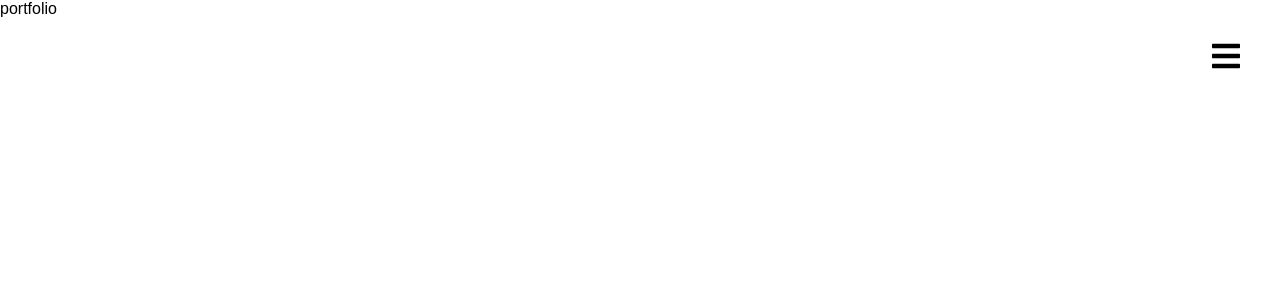
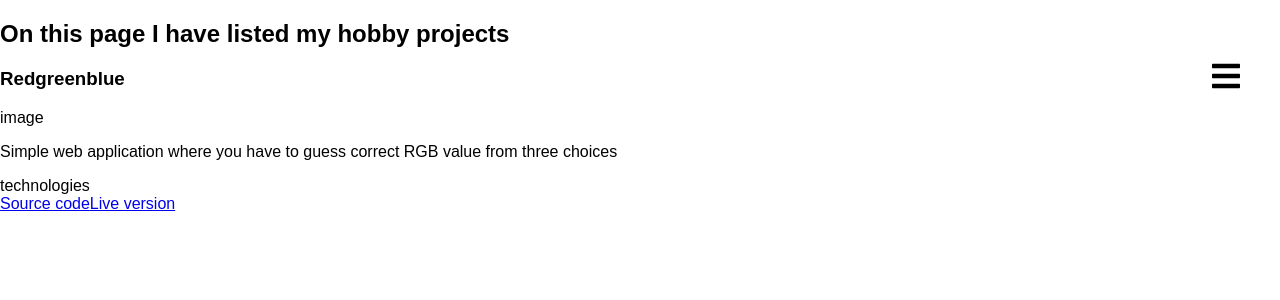
Before and after one commit to haalto/portfolio, a React (Create React App) app: page /portfolio in a window 1280 px wide. Shown: the top 300 px of the page. Built offline with nearby package versions, Linux system fonts and the light colour scheme.

Commit message:
deploybuild

```diff
--- a/src/components/Navbar/Navbar.tsx
+++ b/src/components/Navbar/Navbar.tsx
@@ -53,13 +53,15 @@ const navCloseButtonStyle: React.CSSProperties = {
 }
 
 const navContentStyle: React.CSSProperties = {
-  overflowX: 'hidden',
+  overflow: 'hidden',
   backgroundColor: 'black',
-  height: '100vh',
+  height: '100%',
   margin: 0,
   padding: '0',
   width: '100%',
-  position: 'absolute'
+  position: 'fixed',
+  left: 0,
+  top: 0
 }
 
 const listStyle: React.CSSProperties = {
@@ -67,7 +69,7 @@ const listStyle: React.CSSProperties = {
   display: 'flex',
   flexDirection: 'column',
   textAlign: 'center',
-  marginTop: '15vh',
+  marginTop: '5vh',
   padding: '0',
   fontSize: '2.5em'
 }
--- /dev/null
+++ b/src/components/Project/Project.tsx
@@ -0,0 +1,27 @@
+import React from 'react'
+
+interface Props {
+  header: string
+  description: string
+  liveUrl: string
+  sourceUrl: string
+}
+
+const Project: React.FC<Props> = ({ header, description, liveUrl, sourceUrl }) => {
+  return (
+    <div>
+      <h3>{header}</h3>
+      <div>image</div>
+      <p>{description}</p>
+      <div>technologies</div>
+      <a target="blank" href={sourceUrl}>Source code</a>
+      <a target="blank" href={liveUrl}>Live version</a>
+    </div>
+  )
+}
+
+const projectStyle: React.CSSProperties = {
+  border: '1px solid black'
+}
+
+export default Project
--- a/src/index.css
+++ b/src/index.css
@@ -1,3 +1,7 @@
+html {
+  margin: 0;
+}
+
 body {
   font-family: sans-serif;
   margin: 0;
--- a/src/pages/Landing/LandingPage.tsx
+++ b/src/pages/Landing/LandingPage.tsx
@@ -5,7 +5,7 @@ const LandingPage: React.FC = () => {
   return (
     <div>
       <Navbar/>
-      deploy script test
+      <h1>Hey there</h1>
     </div>
   )
 }
--- a/src/pages/Portfolio/PortfolioPage.tsx
+++ b/src/pages/Portfolio/PortfolioPage.tsx
@@ -1,11 +1,17 @@
 import React from 'react'
 import Navbar from '../../components/Navbar/Navbar'
+import Project from '../../components/Project/Project'
 
 const PortfolioPage: React.FC = () => {
   return (
     <div>
       <Navbar/>
-      portfolio
+      <h2>On this page I have listed my hobby projects</h2>
+      <Project
+        header="Redgreenblue"
+        description="Simple web application where you have to guess correct RGB value from three choices"
+        liveUrl="http://redgreenblue.herokuapp.com/"
+        sourceUrl="https://github.com/haalto/redgreenblue"/>
     </div>
   )
 }
```
